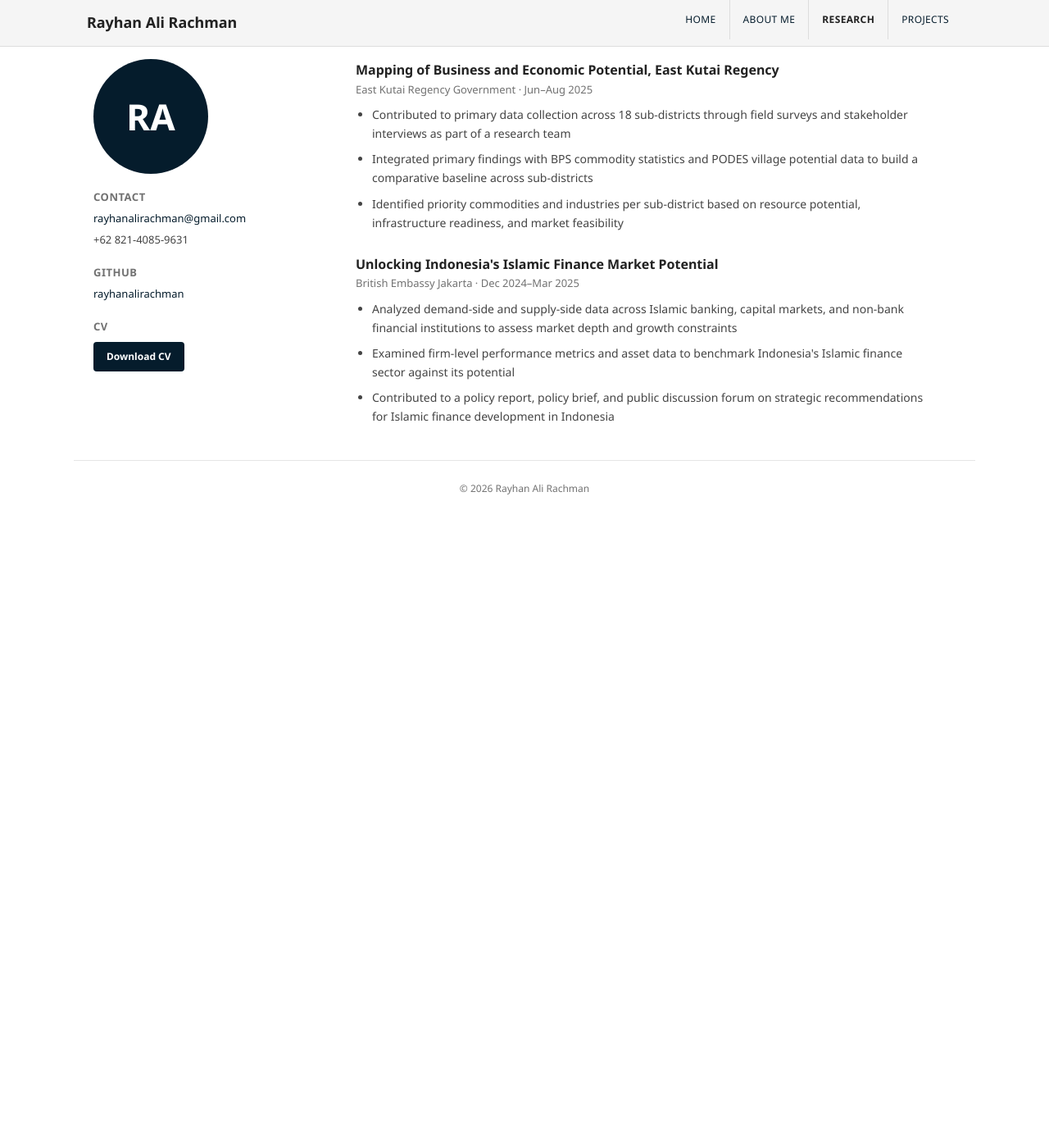
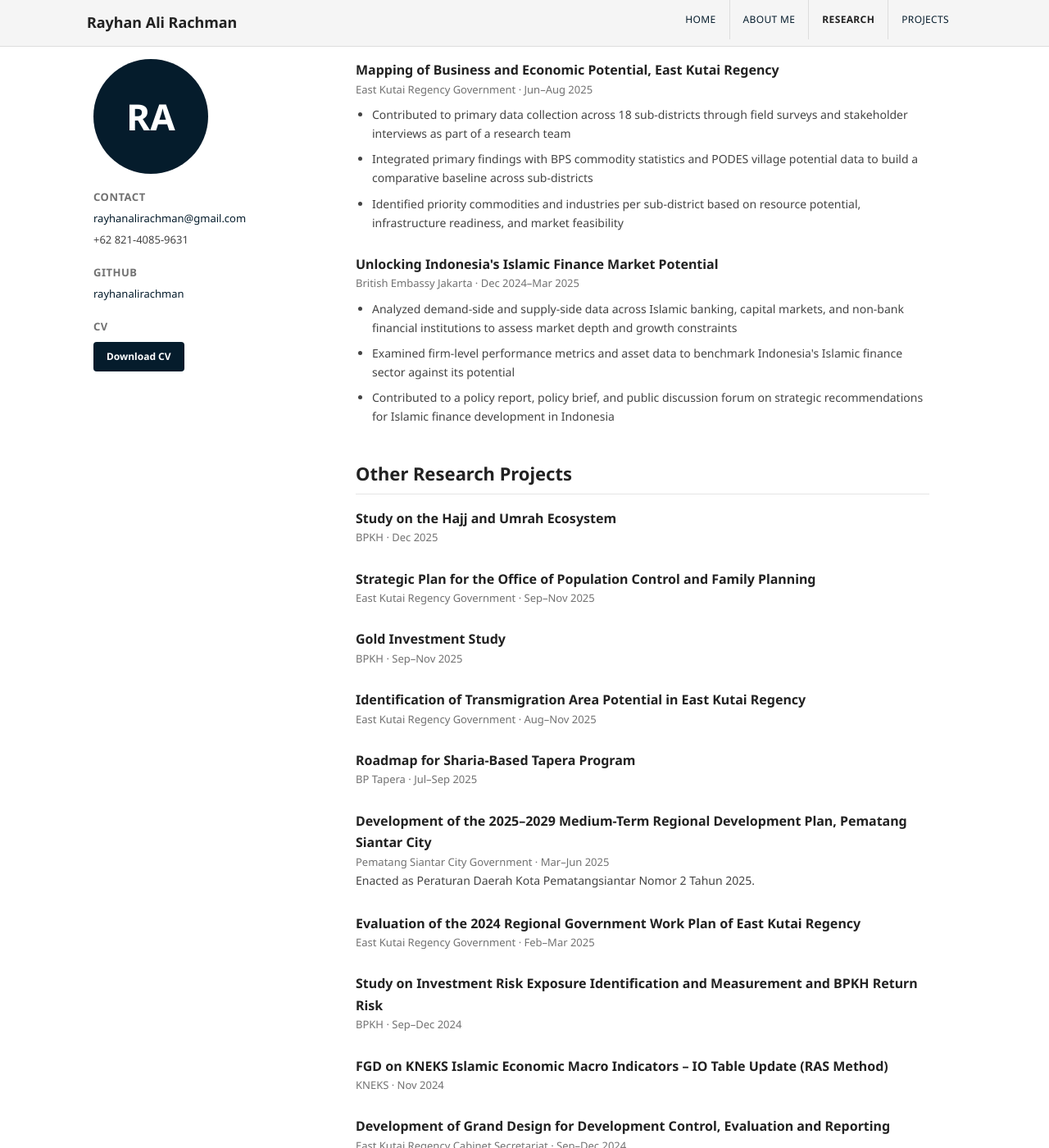
Before and after one commit to rayhanalirachman/rayhanalirachman.github.io, a Jekyll site: the page built from research.md, in a window 1280 px wide and 1400 px high, scrolled down 615 px. Shown: the whole window at 82% size. Built offline with Jekyll 4.4.1, drawn with Linux system fonts in a browser that asks for light colours; before the commit the page ends 1245 px from its top, so only the background shows below that; some of the changed text lies outside the part shown.

Commit message:
Add all remaining research projects to research.md

```diff
--- a/assets/css/style.css
+++ b/assets/css/style.css
@@ -133,6 +133,8 @@ main h2 {
 .entry-title { font-weight: 700; color: var(--heading); }
 .entry-meta { color: var(--muted); font-size: 13px; margin-bottom: 8px; }
 .entry ul { font-size: 14px; padding-left: 20px; }
+.entry p { font-size: 14px; margin: 0; }
+.entry:not(:has(ul)) .entry-meta { margin-bottom: 0; }
 
 footer.site-footer {
   max-width: 1100px;
--- a/research.md
+++ b/research.md
@@ -50,3 +50,101 @@ permalink: /research/
 </div>
 
 </section>
+
+<section markdown="1">
+
+## Other Research Projects
+
+<div class="entry" markdown="1">
+  <div class="entry-title">Study on the Hajj and Umrah Ecosystem</div>
+  <div class="entry-meta">BPKH &middot; Dec 2025</div>
+</div>
+
+<div class="entry" markdown="1">
+  <div class="entry-title">Strategic Plan for the Office of Population Control and Family Planning</div>
+  <div class="entry-meta">East Kutai Regency Government &middot; Sep&ndash;Nov 2025</div>
+</div>
+
+<div class="entry" markdown="1">
+  <div class="entry-title">Gold Investment Study</div>
+  <div class="entry-meta">BPKH &middot; Sep&ndash;Nov 2025</div>
+</div>
+
+<div class="entry" markdown="1">
+  <div class="entry-title">Identification of Transmigration Area Potential in East Kutai Regency</div>
+  <div class="entry-meta">East Kutai Regency Government &middot; Aug&ndash;Nov 2025</div>
+</div>
+
+<div class="entry" markdown="1">
+  <div class="entry-title">Roadmap for Sharia-Based Tapera Program</div>
+  <div class="entry-meta">BP Tapera &middot; Jul&ndash;Sep 2025</div>
+</div>
+
+<div class="entry" markdown="1">
+  <div class="entry-title">Development of the 2025&ndash;2029 Medium-Term Regional Development Plan, Pematang Siantar City</div>
+  <div class="entry-meta">Pematang Siantar City Government &middot; Mar&ndash;Jun 2025</div>
+  <p>Enacted as Peraturan Daerah Kota Pematangsiantar Nomor 2 Tahun 2025.</p>
+</div>
+
+<div class="entry" markdown="1">
+  <div class="entry-title">Evaluation of the 2024 Regional Government Work Plan of East Kutai Regency</div>
+  <div class="entry-meta">East Kutai Regency Government &middot; Feb&ndash;Mar 2025</div>
+</div>
+
+<div class="entry" markdown="1">
+  <div class="entry-title">Study on Investment Risk Exposure Identification and Measurement and BPKH Return Risk</div>
+  <div class="entry-meta">BPKH &middot; Sep&ndash;Dec 2024</div>
+</div>
+
+<div class="entry" markdown="1">
+  <div class="entry-title">FGD on KNEKS Islamic Economic Macro Indicators &ndash; IO Table Update (RAS Method)</div>
+  <div class="entry-meta">KNEKS &middot; Nov 2024</div>
+</div>
+
+<div class="entry" markdown="1">
+  <div class="entry-title">Development of Grand Design for Development Control, Evaluation and Reporting</div>
+  <div class="entry-meta">East Kutai Regency Cabinet Secretariat &middot; Sep&ndash;Dec 2024</div>
+</div>
+
+<div class="entry" markdown="1">
+  <div class="entry-title">Study on Jakarta Islamic Economy and Finance Development Roadmap</div>
+  <div class="entry-meta">DKI Jakarta Provincial Government &middot; Aug&ndash;Nov 2024</div>
+</div>
+
+<div class="entry" markdown="1">
+  <div class="entry-title">Technocratic Draft for Tanjung Balai City Medium-Term Regional Development Plan 2025&ndash;2029</div>
+  <div class="entry-meta">Tanjung Balai City Government &middot; Jul&ndash;Aug 2024</div>
+</div>
+
+<div class="entry" markdown="1">
+  <div class="entry-title">Technocratic Draft for Depok City Medium-Term Regional Development Plan 2025&ndash;2029</div>
+  <div class="entry-meta">Depok City Government &middot; Jun&ndash;Sep 2024</div>
+</div>
+
+<div class="entry" markdown="1">
+  <div class="entry-title">BSI Mobile Churn Rate Study</div>
+  <div class="entry-meta">Bank Syariah Indonesia &middot; Mar&ndash;Jul 2024</div>
+</div>
+
+<div class="entry" markdown="1">
+  <div class="entry-title">Preparation of Depok City Long-Term Regional Development Plan 2025&ndash;2045</div>
+  <div class="entry-meta">Depok City Government &middot; Jan&ndash;Jun 2024</div>
+  <p>Enacted as Peraturan Daerah Kota Depok Nomor 12 Tahun 2024.</p>
+</div>
+
+<div class="entry" markdown="1">
+  <div class="entry-title">Study on Hajj Financial Sustainability in BPKH Placement at BPS BPIH</div>
+  <div class="entry-meta">BPKH &middot; Oct 2023&ndash;Feb 2024</div>
+</div>
+
+<div class="entry" markdown="1">
+  <div class="entry-title">Depok City Macro Indicators Study</div>
+  <div class="entry-meta">Depok City Government &middot; Jun&ndash;Dec 2023</div>
+</div>
+
+<div class="entry" markdown="1">
+  <div class="entry-title">BAZNAS Human Resources Study</div>
+  <div class="entry-meta">BAZNAS &middot; Jun&ndash;Sep 2023</div>
+</div>
+
+</section>
```
